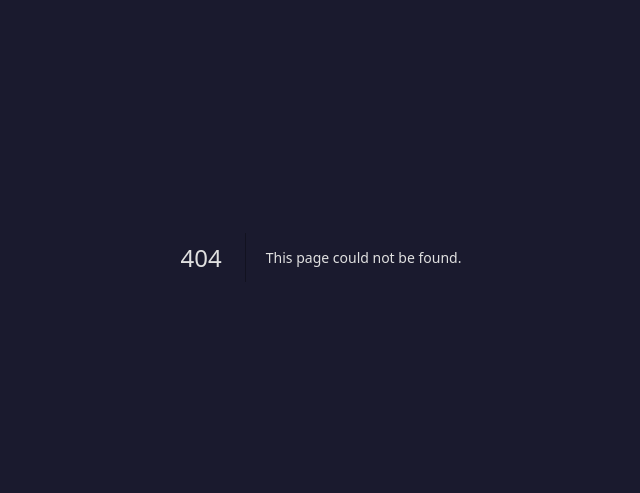
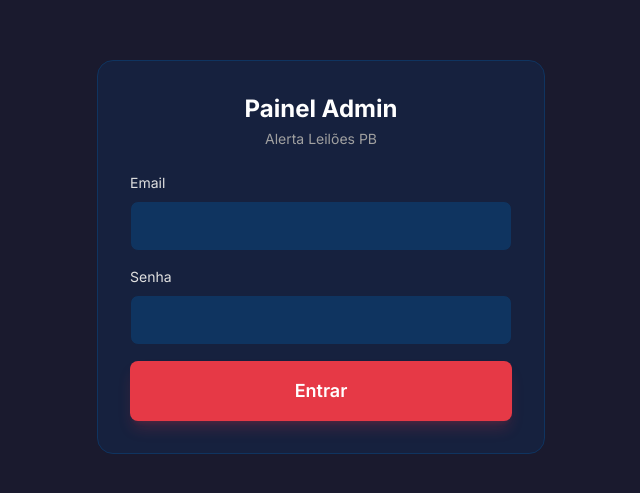
Before and after one commit to peterjunio16-code/alerta-leiloes-pb, a Next.js app: page /admin/login in a window 1280 px wide. Before the commit this address had no page. Shown: the part 143-636 px from the top of the page, without its empty margins (319-959 px from the left). Built offline with nearby package versions, Linux system fonts and the light colour scheme; no server answers.

Commit message:
feat: admin auth with Supabase middleware and login page

```diff
--- /dev/null
+++ b/app/admin/login/page.tsx
@@ -0,0 +1,70 @@
+"use client";
+
+import { useState } from "react";
+import { createClient } from "@/lib/supabase/client";
+import { Button } from "@/components/ui/Button";
+import { useRouter } from "next/navigation";
+
+export default function AdminLoginPage() {
+  const [email, setEmail] = useState("");
+  const [password, setPassword] = useState("");
+  const [error, setError] = useState("");
+  const [loading, setLoading] = useState(false);
+  const router = useRouter();
+  const supabase = createClient();
+
+  const handleLogin = async (e: React.FormEvent) => {
+    e.preventDefault();
+    setLoading(true);
+    setError("");
+
+    const { error } = await supabase.auth.signInWithPassword({ email, password });
+
+    if (error) {
+      setError("Credenciais inválidas.");
+      setLoading(false);
+      return;
+    }
+
+    router.push("/admin");
+    router.refresh();
+  };
+
+  return (
+    <div className="min-h-screen flex items-center justify-center px-4 bg-[#1a1a2e]">
+      <div className="max-w-md w-full bg-[#16213e] border border-[#0f3460] rounded-2xl p-8 space-y-6">
+        <div className="text-center">
+          <h1 className="text-2xl font-bold text-white">Painel Admin</h1>
+          <p className="text-[#a0a0a0] text-sm mt-1">Alerta Leilões PB</p>
+        </div>
+
+        <form onSubmit={handleLogin} className="space-y-4">
+          <div>
+            <label className="block text-sm text-[#e0e0e0] mb-2">Email</label>
+            <input
+              type="email"
+              value={email}
+              onChange={(e) => setEmail(e.target.value)}
+              required
+              className="w-full bg-[#0f3460] border border-[#16213e] text-white rounded-lg px-4 py-3 focus:outline-none focus:border-[#e63946]"
+            />
+          </div>
+          <div>
+            <label className="block text-sm text-[#e0e0e0] mb-2">Senha</label>
+            <input
+              type="password"
+              value={password}
+              onChange={(e) => setPassword(e.target.value)}
+              required
+              className="w-full bg-[#0f3460] border border-[#16213e] text-white rounded-lg px-4 py-3 focus:outline-none focus:border-[#e63946]"
+            />
+          </div>
+          {error && <p className="text-[#e63946] text-sm">{error}</p>}
+          <Button type="submit" size="lg" loading={loading} className="w-full">
+            Entrar
+          </Button>
+        </form>
+      </div>
+    </div>
+  );
+}
```
Also changed, not shown: middleware.ts (added, +43 -0 lines).
